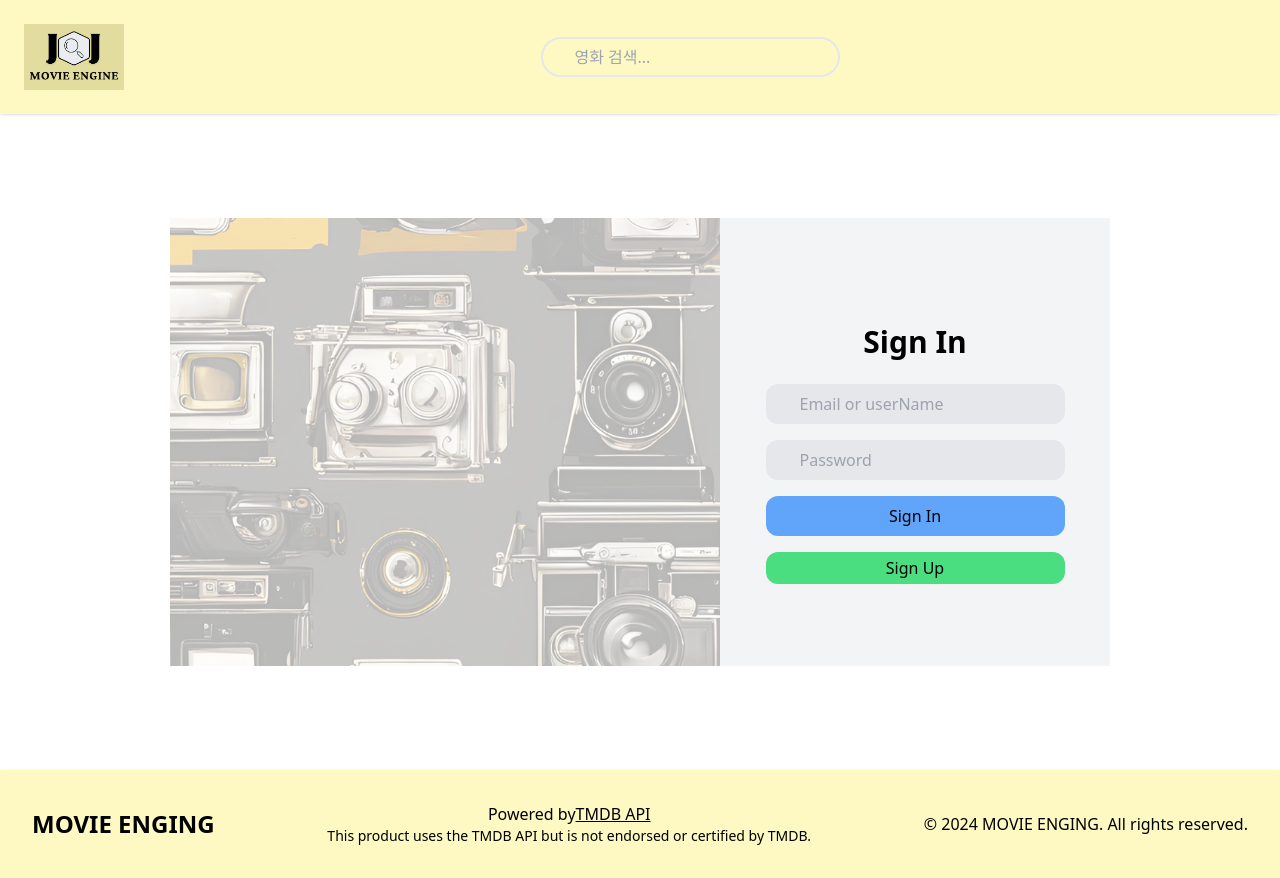
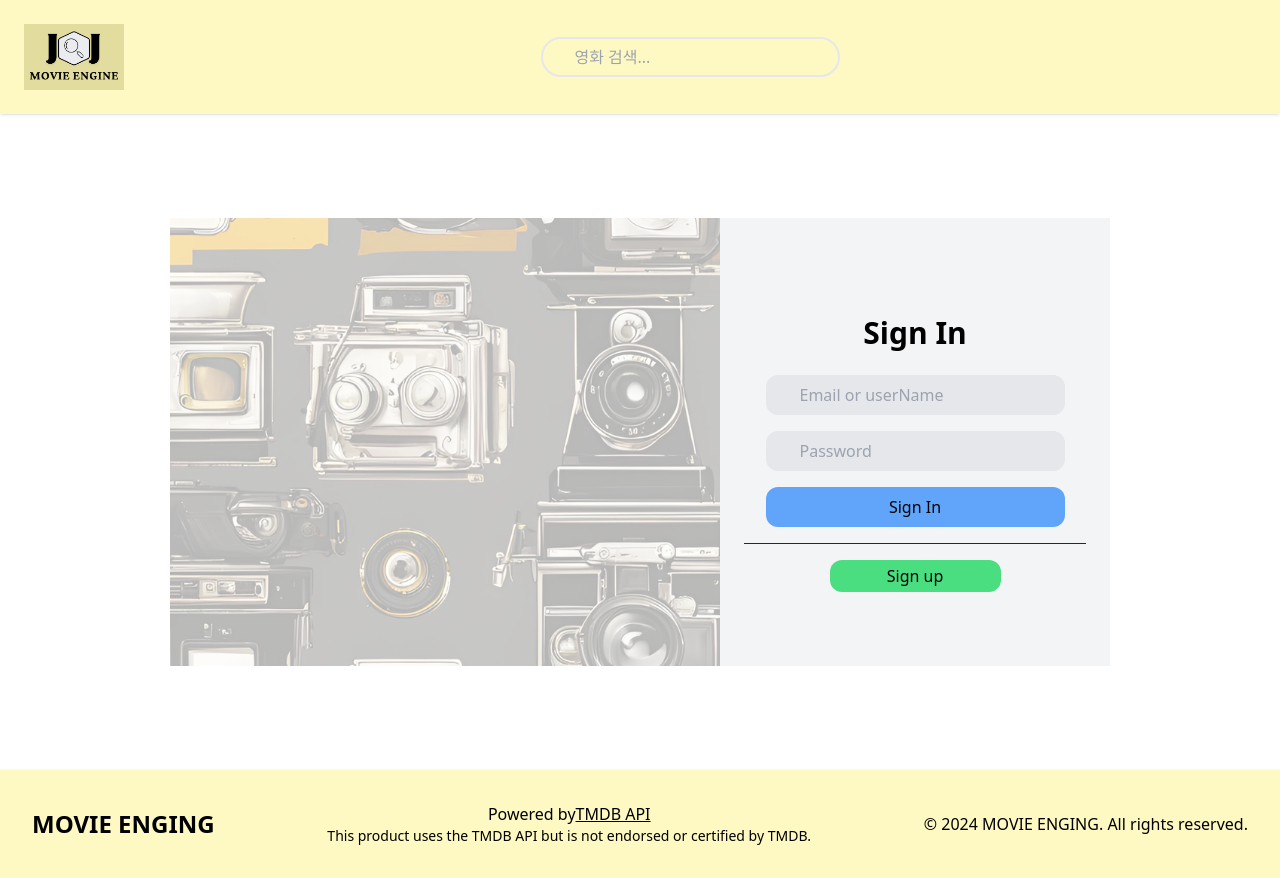
Before and after one commit to jang95/JJ-Movie-App, a React (Vite) app in the folder frontend/: page /login in a window 1280 px wide. Built offline with nearby package versions, Linux system fonts and the light colour scheme.

Commit message:
refacter: 'LoginPage'에서 Login관련 부분 분리 - Add: 'Login' 컴포넌트

```diff
--- /dev/null
+++ b/frontend/src/components/Login.tsx
@@ -0,0 +1,46 @@
+import React, { useRef } from 'react';
+import { sendLoginRequest } from '../api/authApi';
+
+const Login = () => {
+  const idRef = useRef<HTMLInputElement>(null);
+  const passwordRef = useRef<HTMLInputElement>(null);
+
+  const handleLoginSubmit = async (e: React.FormEvent<HTMLFormElement>) => {
+    e.preventDefault();
+
+    if (idRef.current && passwordRef.current) {
+      const formData = new FormData();
+      formData.append('id', idRef.current.value);
+      formData.append('password', passwordRef.current.value);
+
+      sendLoginRequest(formData);
+    }
+  };
+  return (
+    <>
+      <p className='font-bold text-3xl p-6'>Sign In</p>
+
+      <form onSubmit={handleLoginSubmit}>
+        <div className='flex flex-col gap-4'>
+          <input
+            className='w-full h-10 px-8 rounded-xl focus:outline-none bg-gray-200 border-2 focus:border-blue-400'
+            ref={idRef}
+            type='text'
+            placeholder='Email or userName'
+          />
+          <input
+            className='w-full h-10 px-8 rounded-xl focus:outline-none bg-gray-200 border-2 focus:border-blue-400'
+            ref={passwordRef}
+            type='password'
+            placeholder='Password'
+          />
+          <button className='w-full h-10 rounded-xl bg-blue-400' type='submit'>
+            Sign In
+          </button>
+        </div>
+      </form>
+    </>
+  );
+};
+
+export default Login;
--- a/frontend/src/pages/login/LoginPage.tsx
+++ b/frontend/src/pages/login/LoginPage.tsx
@@ -1,57 +1,27 @@
-import { useRef } from 'react';
-import { sendLoginRequest } from '../../api/authApi';
+import { useState } from 'react';
+import Login from '../../components/Login';
 
 const LoginPage = () => {
-  const idRef = useRef<HTMLInputElement>(null);
-  const passwordRef = useRef<HTMLInputElement>(null);
-
-  const handleLoginSubmit = async (e: React.FormEvent<HTMLFormElement>) => {
-    e.preventDefault();
-
-    if (idRef.current && passwordRef.current) {
-      const formData = new FormData();
-      formData.append('id', idRef.current.value);
-      formData.append('password', passwordRef.current.value);
-
-      sendLoginRequest(formData);
-    }
-  };
+  const [isLogin, setIsLogin] = useState<boolean>(true);
 
   return (
     <div className='flex w-[90%] h-[80vh]  mx-auto my-2 justify-center items-center'>
       <div className='w-[550px] h-[70%] bg-slate-600 bg-[url("assets/LoginBg.webp")] opacity-30 hidden lg:inline'></div>
 
       <div className='flex flex-col w-[390px] h-[70%] p-6 bg-gray-100 justify-center items-center'>
-        <p className='font-bold text-3xl p-6'>Sign In</p>
-        <div>
-          <form onSubmit={handleLoginSubmit}>
-            <div className='flex flex-col gap-4'>
-              <input
-                className='w-full h-10 px-8 rounded-xl focus:outline-none bg-gray-200 border-2 focus:border-blue-400'
-                ref={idRef}
-                type='text'
-                placeholder='Email or userName'
-              />
-              <input
-                className='w-full h-10 px-8 rounded-xl focus:outline-none bg-gray-200 border-2 focus:border-blue-400'
-                ref={passwordRef}
-                type='password'
-                placeholder='Password'
-              />
-              <button
-                className='w-full h-10 rounded-xl bg-blue-400'
-                type='submit'
-              >
-                Sign In
-              </button>
-              <button
-                className='w-full h-8 rounded-xl bg-green-400'
-                type='submit'
-              >
-                Sign Up
-              </button>
-            </div>
-          </form>
+        {isLogin ? <Login /> : null}
+        <div className='w-full my-4 border-b-[1px] border-y-slate-800'></div>
+        <div className='w-[50%]'>
+          <button
+            className={
+              isLogin
+                ? 'bg-green-400 w-full h-8 rounded-xl'
+                : 'bg-blue-400 w-full h-8 rounded-xl'
+            }
+            onClick={() => setIsLogin(!isLogin)}
+          >
+            {isLogin ? 'Sign up' : 'Sign In'}
+          </button>
         </div>
       </div>
     </div>
```
